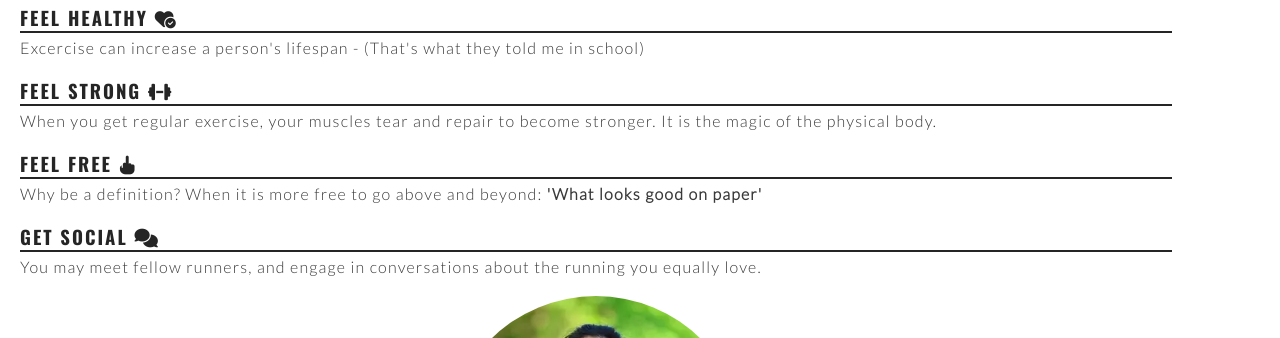
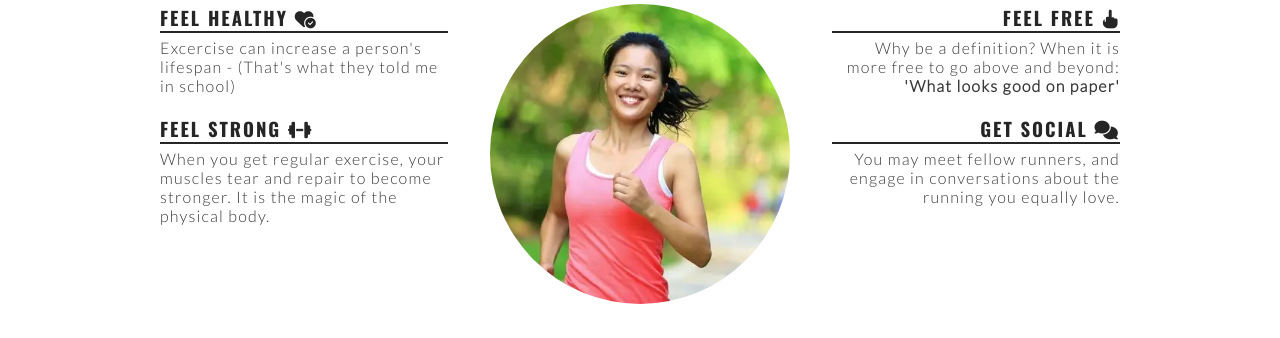
Before and after one commit to DylanAustin-TheDreamer/love-running, a plain HTML site: page index.html in a window 1280 px wide. Shown: the part 761-1099 px from the top of the page. Drawn offline with nearby package versions, Linux system fonts and the light colour scheme.

Commit message:
add flex styles to reasons section

```diff
--- a/assets/css/styles.css
+++ b/assets/css/styles.css
@@ -208,6 +208,22 @@ main {
         width:300px;
         right:50px;
     }
+
+    /* reasons section */
+    #benefits-physical,
+    #benefits-mental {
+        display: flex;
+        flex-direction: column;
+        width: 100%;
+    }
+    #benefits-physical > div,
+    #benefits-mental > div {
+        width: 75%;
+    }
+    #benefits-mental > div{
+        text-align: end;
+        align-self: flex-end;
+    }
 }
 
 /* Large devices (laptops and desktops, 992px and up) */
@@ -215,4 +231,27 @@ main {
     #menu a:hover{
         border-bottom: 1px solid #3a3a3a;
     }
+    /* reasons section */
+    #reasons{
+        margin: auto;
+    }
+    #benefits{
+        display: flex;
+        flex-direction: row;
+    }
+    #benefits > div {
+        flex: 1;
+    }
+    #benefits-image{
+        order:0;
+    }
+    #benefits-mental{
+        order:1;
+    }
+    #benefits-mental > div{
+        align-self: flex-start;
+    }
+    #benefits-physical > div{
+        align-self: flex-end;
+    }
 }
```
